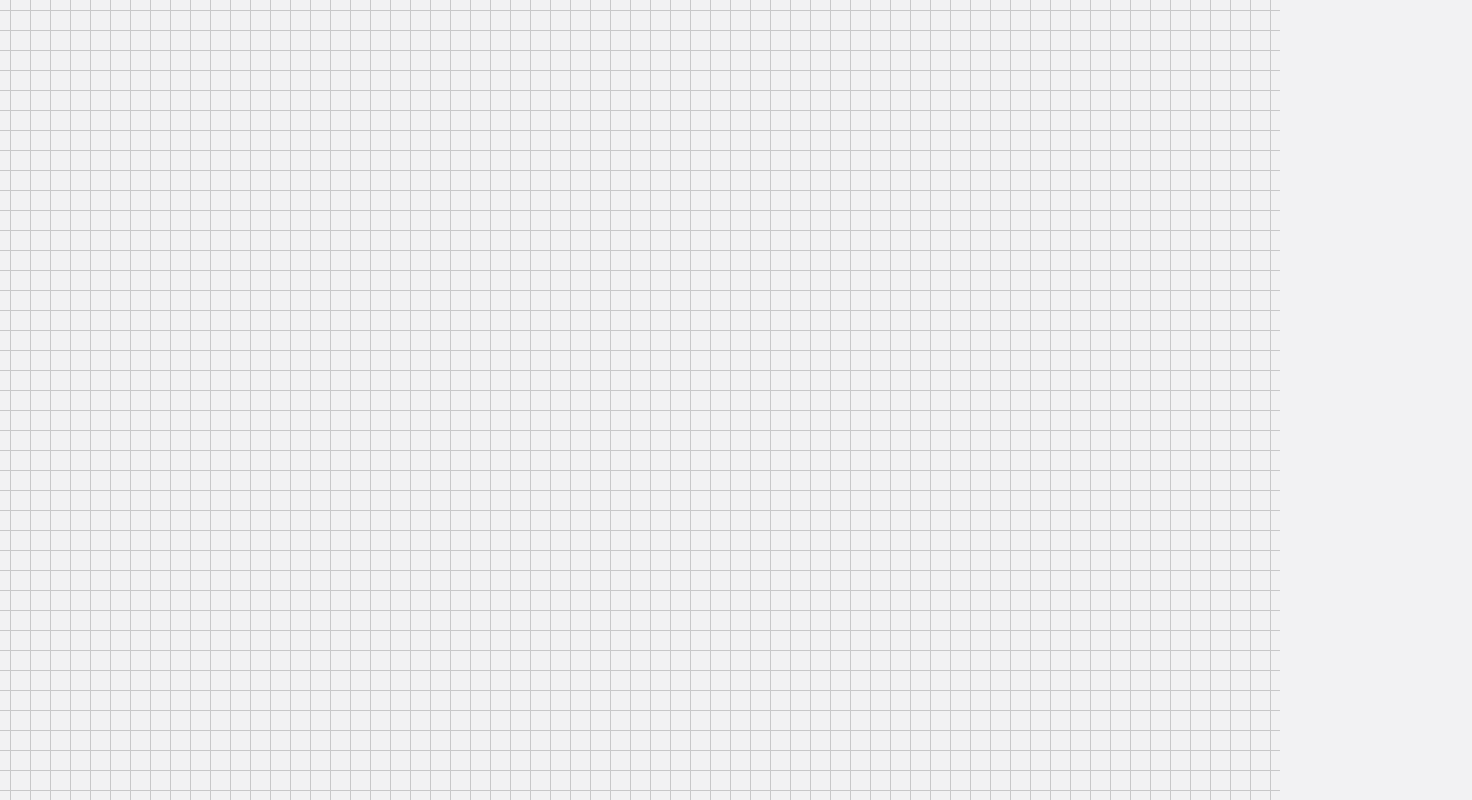
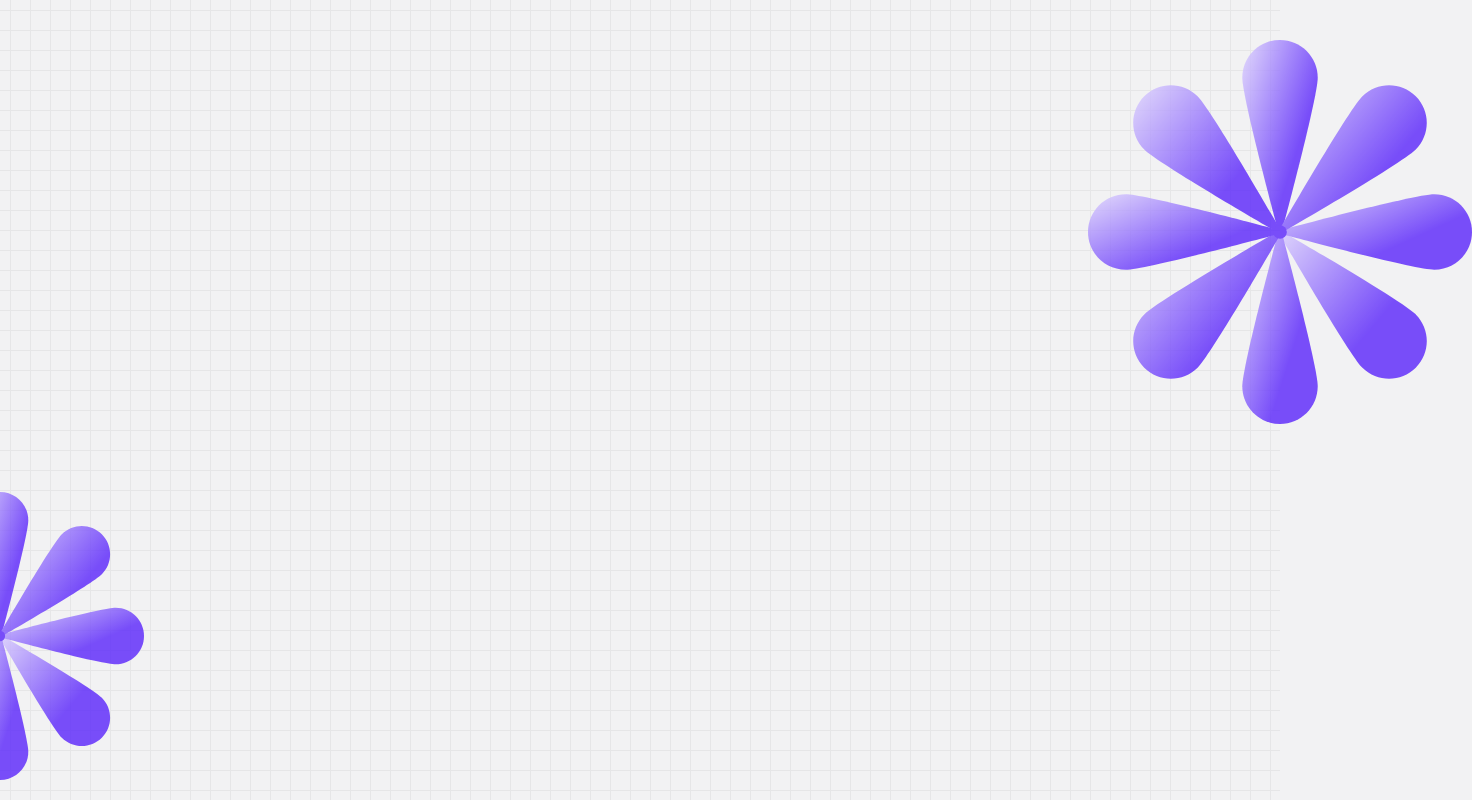
Before and after one commit to 5hurik41/Portfolio-Arabefam, a Vue app: page / in a window 1280 px wide. Shown: the whole page, 1472 px wide, since content can reach past the window. Built offline with nearby package versions, Linux system fonts and the light colour scheme; the HTML template or start-up script is replaced by a standard one.

Commit message:
ui: add flowers on the section :art:

```diff
--- a/src/App.vue
+++ b/src/App.vue
@@ -1,10 +1,13 @@
 <script setup lang="ts">
+import Flower from './components/Flower.vue'
 import Grid from './components/Grid.vue'
 </script>
 
 <template>
   <main class="relative h-screen w-full">
     <Grid />
+    <Flower class="w-52 md:w-64 lg:w-72 absolute bottom-5 left-0 -translate-x-1/2 opacity-80" />
+    <Flower class="w-60 md:w-80 lg:w-96 absolute top-10 right-0 translate-x-1/2 opacity-80" />
   </main>
 </template>
 
--- /dev/null
+++ b/src/components/Flower.vue
@@ -0,0 +1,7 @@
+<template>
+  <img :src="flower" />
+</template>
+
+<script setup lang="ts">
+import flower from '../assets/flower.svg'
+</script>
--- a/src/components/Grid.vue
+++ b/src/components/Grid.vue
@@ -1,5 +1,5 @@
 <template>
-  <div class="absolute inset-0 z-0 grid-bg opacity-20"></div>
+  <div class="absolute inset-0 z-0 grid-bg opacity-5"></div>
 </template>
 
 <script setup lang="ts"></script>
```
Also changed, not shown: src/assets/flower.svg (added).
